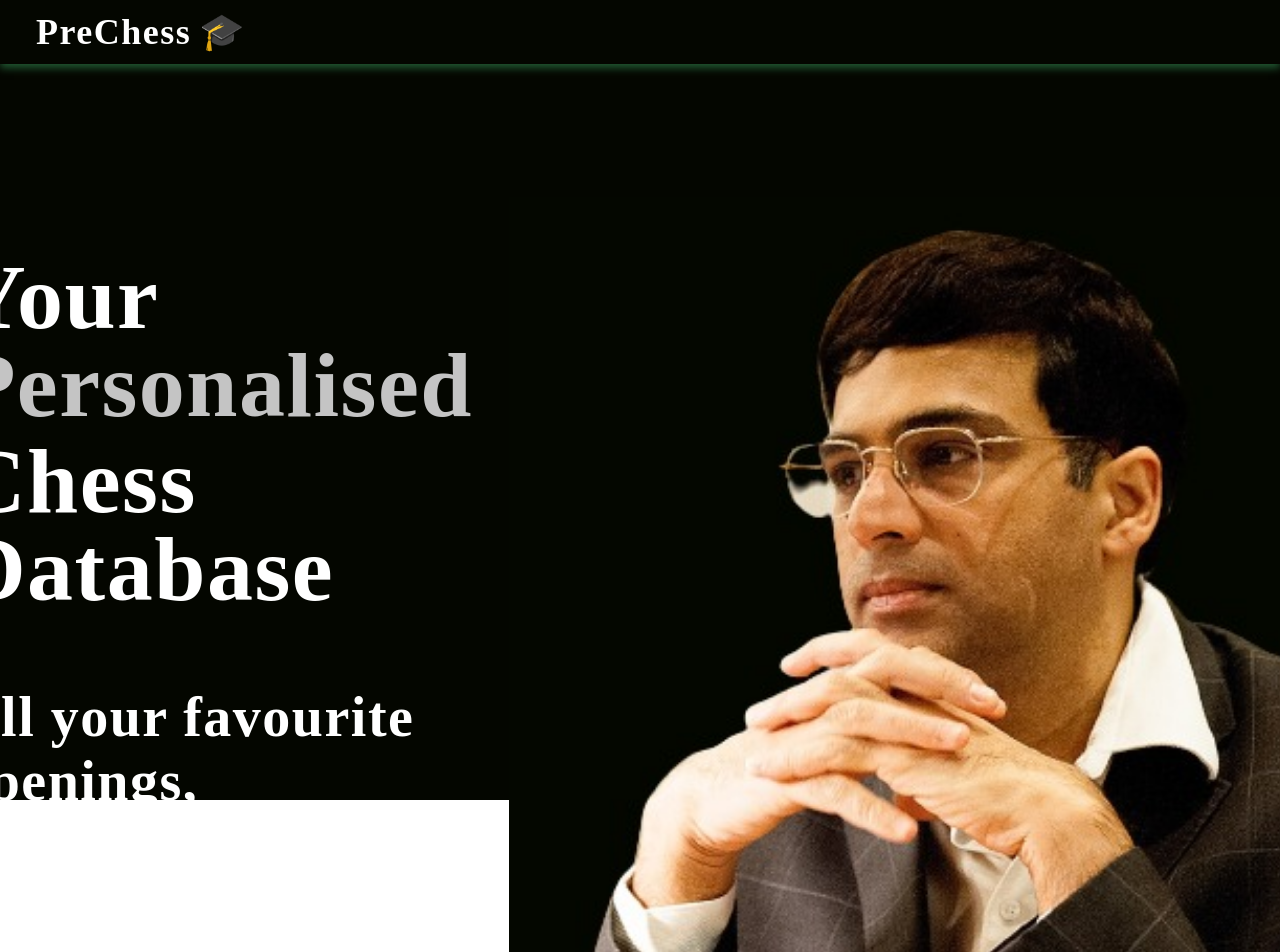
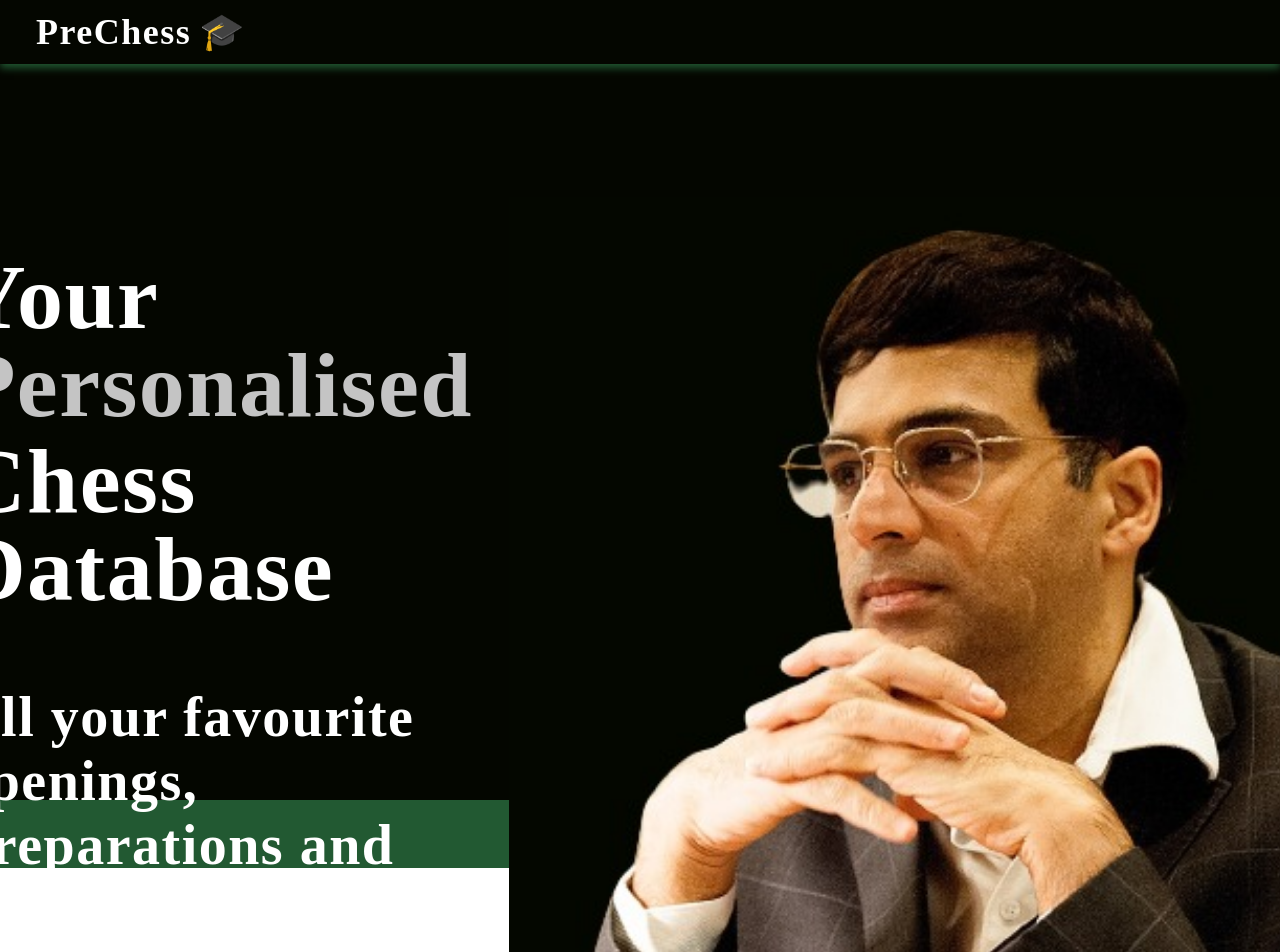
Before and after one commit to ganm0r/Prechess, a React (Create React App) app in the folder frontend/: page / in a window 1280 px wide. Shown: the top 952 px of the page. Built offline with nearby package versions, Linux system fonts and the light colour scheme.

Commit message:
:sparkles: Add Masthead

```diff
--- a/frontend/src/App.js
+++ b/frontend/src/App.js
@@ -25,14 +25,9 @@ const App = () => {
             <Route path="/home" element={ <Home /> } />
           </Routes>
         </MainContainer>
+        <Masthead />
       </Router>
       <ToastContainer />
-      <Masthead
-        href="https://github.com/ganm0r/learn-mern"
-        target="_blank"
-      >
-        Crafted with 💖 by<span style={{ fontFamily: "cursive", fontWeight: "bolder", fontSize: "28px", paddingLeft: "8.5px"}}>Gandharv</span>
-      </Masthead>
     </React.Fragment>
   );
 }
--- a/frontend/src/components/Masthead.jsx
+++ b/frontend/src/components/Masthead.jsx
@@ -2,22 +2,45 @@ import styled from "styled-components";
 import colors from "../theme/colors";
 import typography from "../theme/typography";
 
-const Masthead = styled.a`
-  font-weight: ${typography.fontWeights.bold};
-  font-size: 22px;
+const StyledMasthead = styled.a`
+  font-weight: ${typography.fontWeights.light};
+  font-family: Pacifico;
+  font-size: 18px;
   color: ${colors.grey};
-  bottom: 836px;
-  position: absolute;
-  text-align: left;
-  margin-left: 36px;
   user-select: none;
-  role: button;
+  text-decoration: none;
+  margin: auto;
   cursor: pointer;
-  text-decoration: none;
 
   &:hover {
-    color: ${colors.white};
+    color: ${colors.orange};
+  }
+
+  &:active {
+    transform: scale(0.98);
   }
 `;
 
+const Flex = styled.div`
+  display: flex;
+  margin: 0;
+  background: ${colors.green};
+  width: 100vw;
+  height: 68px;
+  text-align: center;
+`;
+
+const Masthead = () => {
+  return (
+    <Flex>
+      <StyledMasthead
+        href="https://github.com/ganm0r/learn-mern"
+        target="_blank"
+      >
+        Crafted with 💖 by Gandharv
+      </StyledMasthead>
+    </Flex>
+  );
+};
+
 export { Masthead };
```
